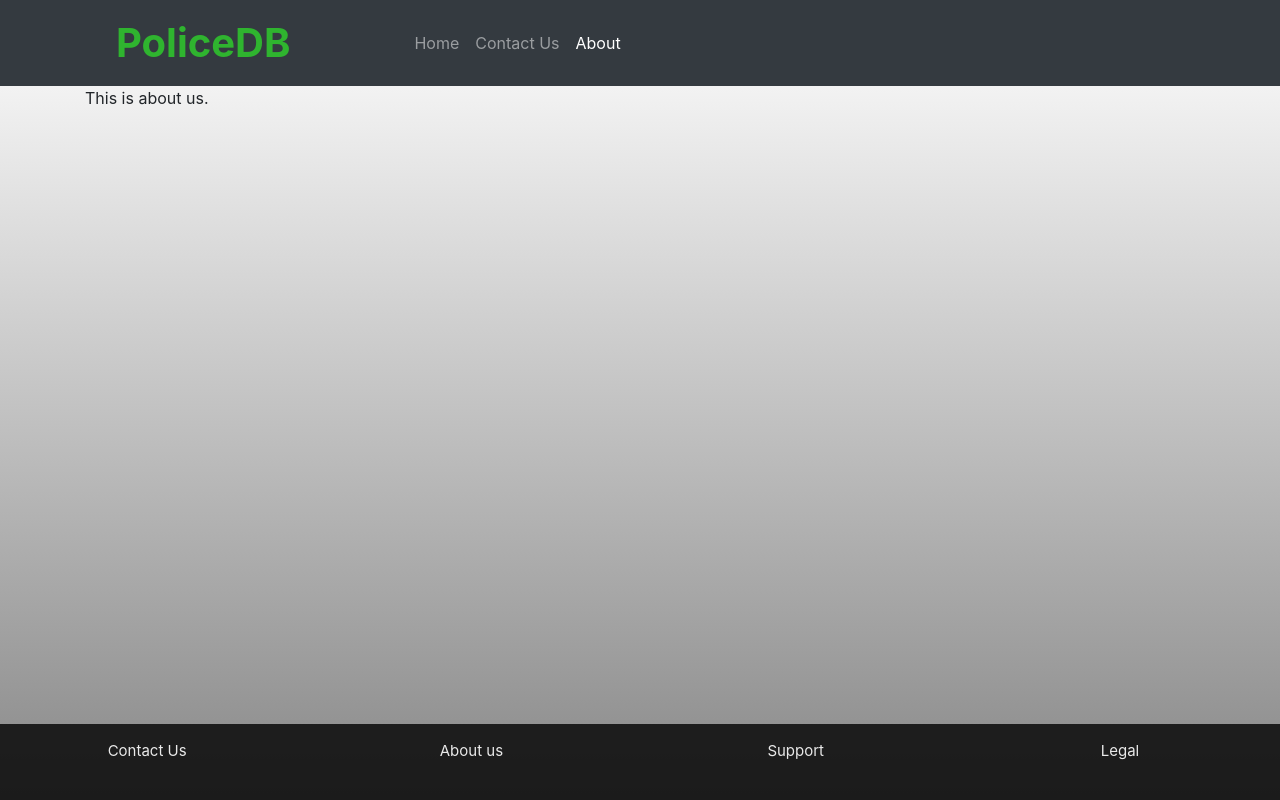
After one commit to aman30865/policeDB, a PHP site: page /dashboard/about.php in a window 1280 px wide. The commit adds this page. Run offline with PHP 8.4, Linux system fonts and the light colour scheme.

Commit message:
contact and about pages added

```diff
--- /dev/null
+++ b/about.php
@@ -0,0 +1,67 @@
+<!DOCTYPE html>
+<html lang="en">
+  <head><title>PoliceDB</title>
+    <meta charset="utf-8">
+    <meta name="viewport" content="width=device-width, initial-scale=1, shrink-to-fit=no">
+    <meta http-equiv="x-ua-compatible" content="ie=edge">
+
+    <link rel="stylesheet" href="https://stackpath.bootstrapcdn.com/bootstrap/4.3.1/css/bootstrap.min.css" integrity="sha384-ggOyR0iXCbMQv3Xipma34MD+dH/1fQ784/j6cY/iJTQUOhcWr7x9JvoRxT2MZw1T" crossorigin="anonymous">
+    <style>
+        footer{
+        position:absolute;
+        bottom:15px;
+        width:98.9%;
+        height: 4rem;
+        }
+        div{
+            border:0px green solid;
+        }
+        html {
+            height: 100%;
+            background: linear-gradient(white,#888888) fixed;
+          }
+        body {
+            background: none;
+
+}#topleft{
+            font-size: 2.5em;
+            color:#2fb42f;
+            text-align:center;
+            width:30%;
+            height:100%;
+            float:left;
+        }
+    </style>
+    </head>
+<body>
+    <nav class="navbar navbar-expand-lg navbar-dark bg-dark">
+        <a class="navbar-brand" id="topleft" href="#"><span style="font-weight:bold">PoliceDB</span></a>
+  <button class="navbar-toggler" type="button" data-toggle="collapse" data-target="#navbarSupportedContent" aria-controls="navbarSupportedContent" aria-expanded="false" aria-label="Toggle navigation">
+    <span class="navbar-toggler-icon"></span>
+  </button>
+
+  <div class="collapse navbar-collapse" id="navbarSupportedContent">
+    <ul class="navbar-nav mr-auto">
+      <li class="nav-item ">
+        <a class="nav-link" href="index.php">Home</a>
+      </li>
+      <li class="nav-item">
+        <a class="nav-link" href="contact.php">Contact Us</a>
+      </li>
+        <li class="nav-item active">
+        <a class="nav-link" href="about.php">About <span class="sr-only">(current)</span></a>
+      </li>
+    </ul>
+  </div>
+</nav>
+    <div class="container">
+    This is about us.
+
+
+    </div>
+
+
+
+    <?php include("footer.php"); ?>
+    </body>
+</html>
--- a/firentry.php
+++ b/firentry.php
@@ -81,13 +81,13 @@
           <div class="collapse navbar-collapse" id="navbarSupportedContent">
             <ul class="navbar-nav mr-auto">
                 <li class="nav-item active">
-                <a class="nav-link" href="#">Home <span class="sr-only">(current)</span></a>
+                    <a class="nav-link" href="index.php">Home <span class="sr-only">(current)</span></a>
                   </li>
                   <li class="nav-item">
-                <a class="nav-link" href="#">Link</a>
+                    <a class="nav-link" href="contact.php">Contact Us</a>
                   </li>
                     <li class="nav-item">
-                <a class="nav-link" href="#">About</a>
+                    <a class="nav-link" href="about.php">About</a>
                   </li>
                 <li class="nav-item">
                 <a class="nav-link" href='logout.php'>Log out</a>
--- a/footer.php
+++ b/footer.php
@@ -1,7 +1,7 @@
 <footer style="position:fixed;bottom:15px;width:98.999%;height:3.8rem;margin:0px;padding:0px;">
 <div class="row" style="height:82px">
-    <div class ="col-sm-3" style = "background-color: black;opacity:0.8;font-size:15px;text-align:center;padding-top:16px"><a href = "#" style="color:white">Contact Us</a></div>
-    <div class ="col-sm-3" style = "background-color: black;opacity:0.8;font-size:15px;text-align:center;padding-top:16px"><a href ="#" style="color:white">About us</a></div>
-    <div class ="col-sm-3" style = "background-color: black;opacity:0.8;font-size:15px;text-align:center;padding-top:16px"><a href ="https://support.google.com/sites/?hl=en#topic=7184580" style="color:white">Support</a></div>
-    <div class ="col-sm-3" style = "background-color: black;opacity:0.8;font-size:15px;text-align:center;padding-top:16px"><a href ="#" style="color:white">Legal</a></div>
+    <div class ="col-sm-3" style = "background-color: black;opacity:0.8;font-size:15px;text-align:center;padding-top:16px"><a href = "contact.php" style="color:white">Contact Us</a></div>
+    <div class ="col-sm-3" style = "background-color: black;opacity:0.8;font-size:15px;text-align:center;padding-top:16px"><a href ="about.php" style="color:white">About us</a></div>
+    <div class ="col-sm-3" style = "background-color: black;opacity:0.8;font-size:15px;text-align:center;padding-top:16px"><a href ="contact.php" style="color:white">Support</a></div>
+    <div class ="col-sm-3" style = "background-color: black;opacity:0.8;font-size:15px;text-align:center;padding-top:16px"><a href ="https://www.justia.com/" style="color:white">Legal</a></div>
     </div></footer>
--- a/index.php
+++ b/index.php
@@ -151,13 +151,13 @@
   <div class="collapse navbar-collapse" id="navbarSupportedContent">
     <ul class="navbar-nav mr-auto">
       <li class="nav-item active">
-        <a class="nav-link" href="#">Home <span class="sr-only">(current)</span></a>
+        <a class="nav-link" href="index.php">Home <span class="sr-only">(current)</span></a>
       </li>
       <li class="nav-item">
-        <a class="nav-link" href="#">Contact Us</a>
+        <a class="nav-link" href="contact.php">Contact Us</a>
       </li>
         <li class="nav-item">
-        <a class="nav-link" href="#">About</a>
+        <a class="nav-link" href="about.php">About</a>
       </li>
     </ul>
   </div>
```
Also changed, not shown: contact.php (added, +63 -0 lines), firdetails.php (+8 -8 lines), loggedinpage.php (+9 -10 lines), policeentry.php (+8 -8 lines), profile.php (+8 -8 lines). Lines whose indentation alone changed are shown as unchanged.
